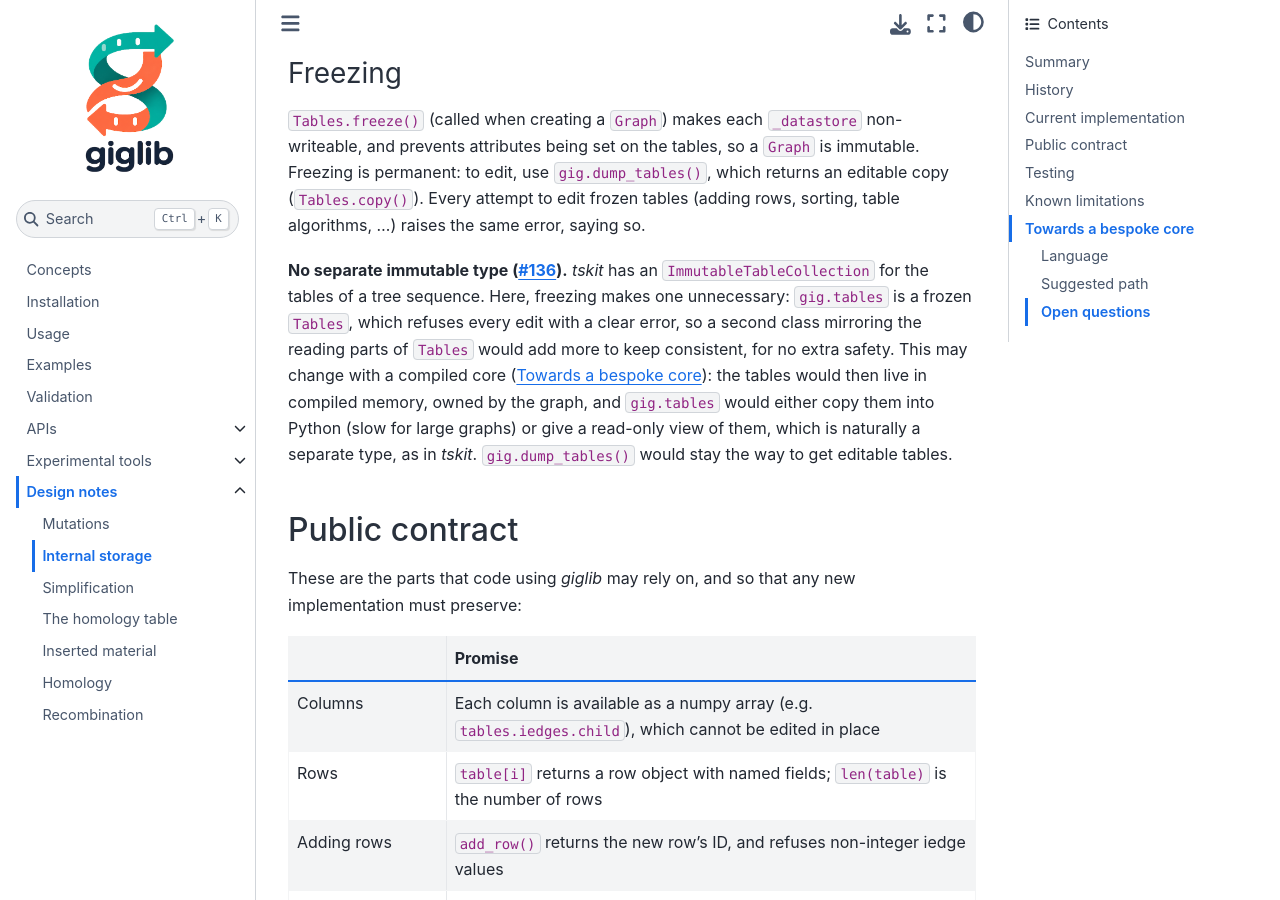
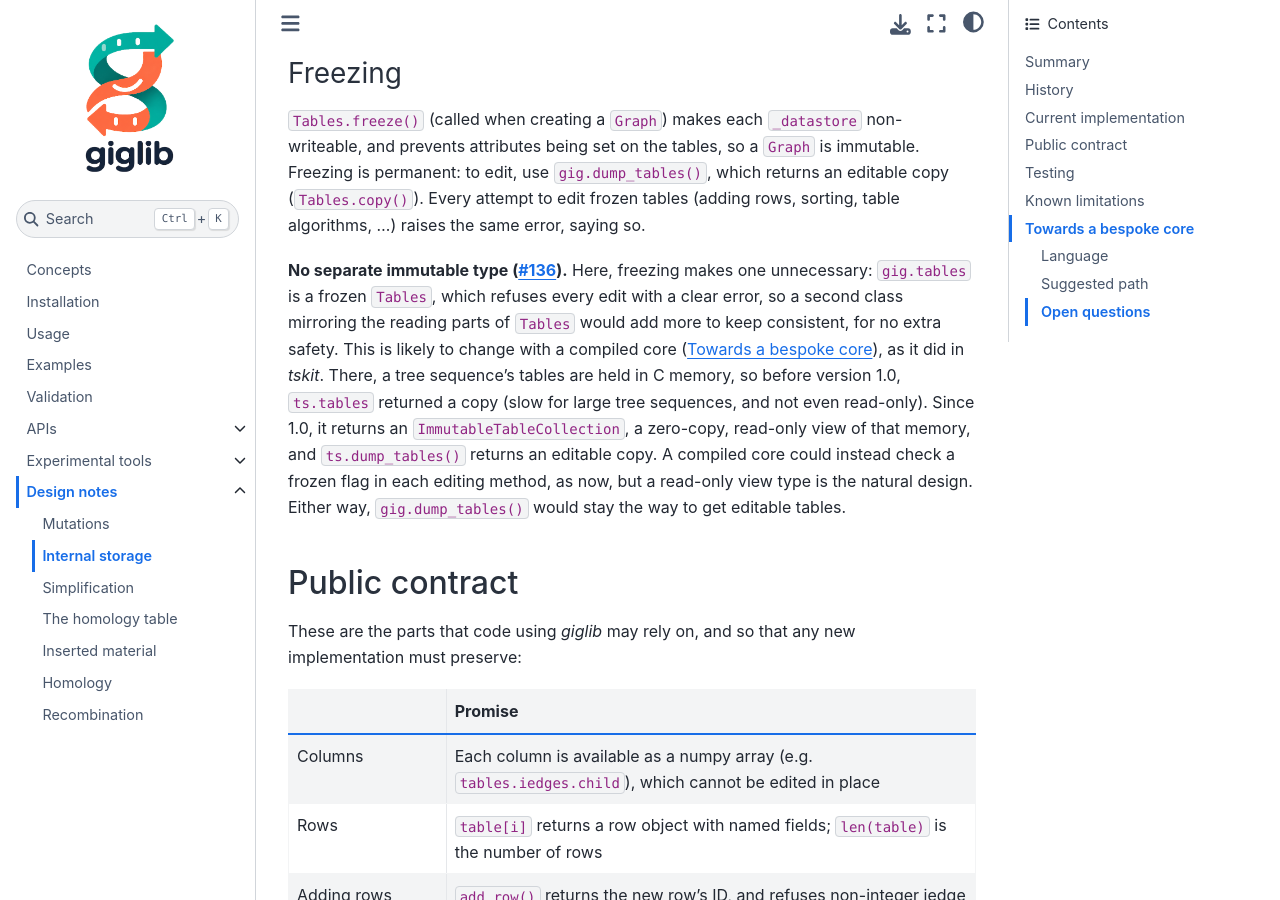
Before and after one commit to hyanwong/giglib, a Jupyter Book: the page built from docs/design/storage.md, in a window 1280 px wide and 900 px high, scrolled down 3195 px. Built offline with Jupyter Book 1.0.4 settings and Sphinx 7.4.7 and the Sphinx Book theme 1.1.4, drawn with Linux system fonts in a browser that asks for light colours.

Commit message:
Docs: be specific about tskit's immutable tables
Co-Authored-By: Claude Opus 5.5 <noreply@anthropic.com>

```diff
--- a/docs/design/storage.md
+++ b/docs/design/storage.md
@@ -117,14 +117,16 @@ prevents attributes being set on the tables, so a `Graph` is immutable. Freezing
 to edit, use `gig.dump_tables()`, which returns an editable copy (`Tables.copy()`). Every attempt to
 edit frozen tables (adding rows, sorting, table algorithms, ...) raises the same error, saying so.
 
-**No separate immutable type ({issue}`136`).** _tskit_ has an `ImmutableTableCollection` for the
-tables of a tree sequence. Here, freezing makes one unnecessary: `gig.tables` is a frozen `Tables`,
-which refuses every edit with a clear error, so a second class mirroring the reading parts of
-`Tables` would add more to keep consistent, for no extra safety. This may change with a compiled
-core ({ref}`sec_design_storage_core`): the tables would then live in compiled memory, owned by the
-graph, and `gig.tables` would either copy them into Python (slow for large graphs) or give a
-read-only view of them, which is naturally a separate type, as in _tskit_. `gig.dump_tables()` would
-stay the way to get editable tables.
+**No separate immutable type ({issue}`136`).** Here, freezing makes one unnecessary: `gig.tables`
+is a frozen `Tables`, which refuses every edit with a clear error, so a second class mirroring the
+reading parts of `Tables` would add more to keep consistent, for no extra safety. This is likely to
+change with a compiled core ({ref}`sec_design_storage_core`), as it did in _tskit_. There, a tree
+sequence's tables are held in C memory, so before version 1.0, `ts.tables` returned a copy (slow
+for large tree sequences, and not even read-only). Since 1.0, it returns an
+`ImmutableTableCollection`, a zero-copy, read-only view of that memory, and `ts.dump_tables()`
+returns an editable copy. A compiled core could instead check a frozen flag in each editing method,
+as now, but a read-only view type is the natural design. Either way, `gig.dump_tables()` would stay
+the way to get editable tables.
 
 ## Public contract
 
```
